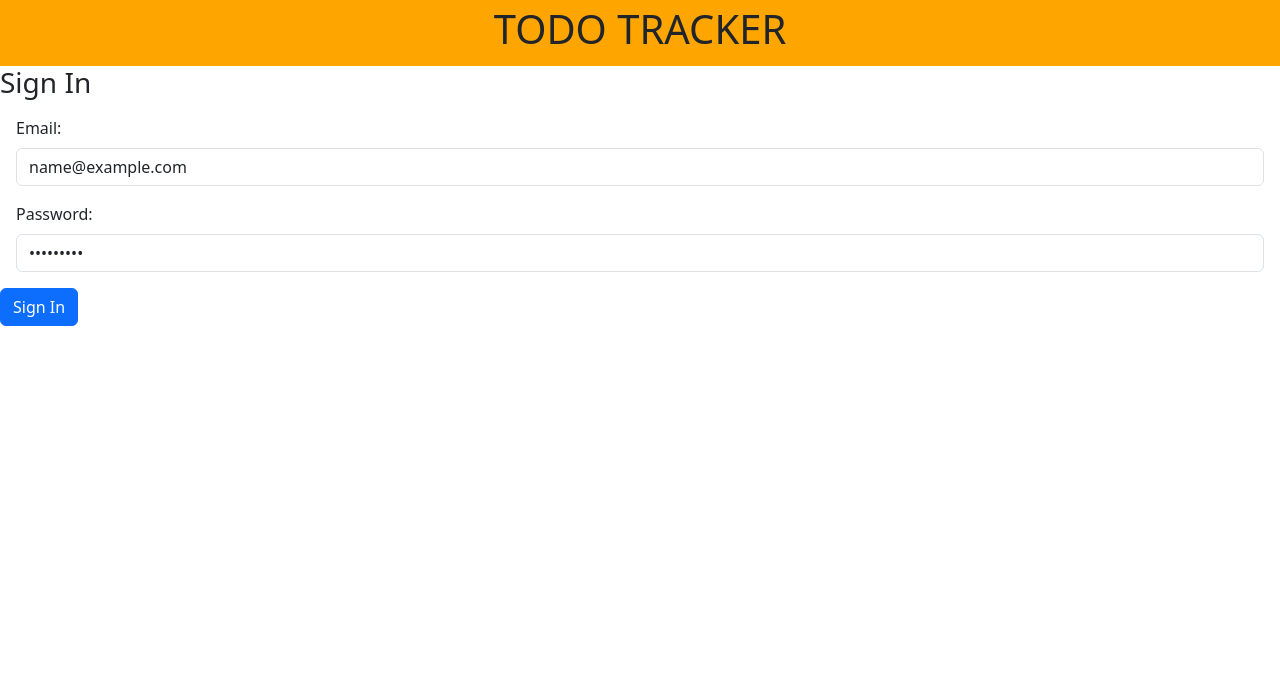
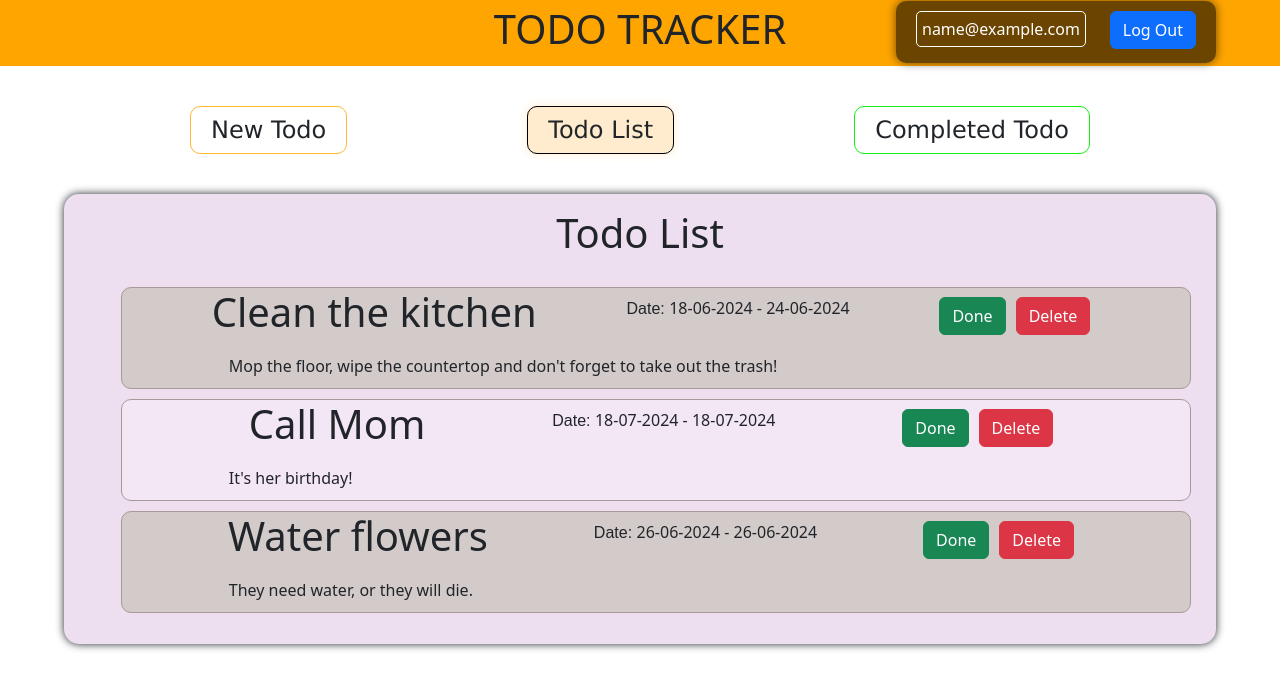
Before and after one commit to NagendraVarma1/Todo-Project, a React (Create React App) app: page / in a window 1280 px wide. Both pictures are taken after typing "name@example.com", "Sample123" into the empty fields and a click on the button "Sign In". Shown: the top 690 px of the page. Built offline with nearby package versions, Linux system fonts and the light colour scheme.

Commit message:
signin added

```diff
--- a/src/App.js
+++ b/src/App.js
@@ -5,21 +5,23 @@ import RootLayout from './Components/RootLayout/RootLayout';
 import List from './Components/List/List';
 import CompletedTodo from './Components/CompletedTodo/CompletedTodo';
 import Signin from './Components/SignIn/Signin';
+import { useContext } from 'react';
+import AuthContext from './Store/auth-context';
 // import Trash from './Components/Trash/Trash';
 
 function App() {
 
-  const email = localStorage.getItem('email')
-  console.log(email)
+
+  const authCtx = useContext(AuthContext)
 
   const router = createBrowserRouter([
     {
       path: '/',
       element: <RootLayout />,
       children: [
-        {path: '/', element: email ? <List /> : <Signin />},
-        {path: '/form', element: email ? <TodoForm /> : <Signin />},
-        {path: '/completedTodo', element: email ? <CompletedTodo /> : <Signin />},
+        {path: '/', element: authCtx.loggedIn ? <List /> : <Signin />},
+        {path: '/form', element: authCtx.loggedIn ? <TodoForm /> : <Signin />},
+        {path: '/completedTodo', element: authCtx.loggedIn ? <CompletedTodo /> : <Signin />},
         // {path: '/trash', element: <Trash />}
       ]
     }
--- a/src/Components/Cards/Cards.js
+++ b/src/Components/Cards/Cards.js
@@ -1,13 +1,29 @@
 import { useLocation, useNavigate } from "react-router-dom";
 import classes from "./Cards.module.css";
+import { useContext } from "react";
+import AuthContext from "../../Store/auth-context";
+import { Button } from "react-bootstrap";
 
 const Cards = () => {
   const location = useLocation();
   const navigate = useNavigate();
   const path = location.pathname;
+  const authCtx = useContext(AuthContext)
+
+  const user = localStorage.getItem('email')
+
+  const logoutHandler = () => {
+    authCtx.logOut()
+  }
 
   return (
     <div className={classes.mainDiv}>
+      <div className={classes.userDiv}>
+        <p>{user}</p>
+        <Button className={classes.btn} onClick={logoutHandler}>
+          Log Out
+        </Button>
+      </div>
       <div
         className={path === "/form" ? classes.newTodoActive : classes.newTodo}
         onClick={() => navigate("/form")}
--- a/src/Components/Cards/Cards.module.css
+++ b/src/Components/Cards/Cards.module.css
@@ -2,6 +2,32 @@
     display: flex;
     justify-content: space-evenly;
     padding: 40px 10px;
+}
+
+
+.userDiv{
+    display: flex;
+    justify-content: space-between;
+    position: absolute;
+    top: 1px;
+    left: 70%;
+    width: 25%;
+    height: max-content;
+    box-shadow: 0px 0px 10px rgba(0, 0, 0, 0.581);
+    background-color: rgba(0, 0, 0, 0.581);
+    border-radius: 10px;
+    padding: 10px 20px 0 20px;
+}
+
+.userDiv p{
+    border: 1px solid white;
+    border-radius: 5px;
+    padding: 5px;
+    color: white;
+}
+
+.btn{
+    height: max-content;
 }
 
 .newTodo, .todoList, .completedTodo, .trash{
--- a/src/Components/SignIn/Signin.js
+++ b/src/Components/SignIn/Signin.js
@@ -1,11 +1,14 @@
 import { Button, Form } from "react-bootstrap";
 import classes from './Signin.module.css'
-import { useRef } from "react";
+import { useContext, useRef } from "react";
+import AuthContext from "../../Store/auth-context";
 
 const Signin = () => {
 
     const emailInputRef = useRef();
     const passwordInputRef = useRef();
+
+    const authCtx = useContext(AuthContext)
 
     const formSubmitHandler = (event) => {
         event.preventDefault();
@@ -13,7 +16,7 @@ const Signin = () => {
         const email = emailInputRef.current.value;
         const password = passwordInputRef.current.value;
 
-        localStorage.setItem('email', email);
+        authCtx.logIn(email);
         console.log(password)
         //here we have to add the authentication code
     }
--- a/src/Components/SignIn/Signin.module.css
+++ b/src/Components/SignIn/Signin.module.css
@@ -0,0 +1,17 @@
+.header{
+    text-align: center;
+    margin-top: 5%;
+}
+
+.form{
+    width: 40%;
+    margin: 3% 30%;
+    background-color: #F4E7F5;
+    border-radius: 15px;
+    box-shadow: 0 0 8px;
+    padding: 15px;
+}
+.btn{
+    width: 20%;
+    margin-left: 40%;
+}
--- /dev/null
+++ b/src/Store/AuthProvider.js
@@ -0,0 +1,29 @@
+import { useState } from "react"
+import AuthContext from "./auth-context"
+
+const AuthProvider = (props) => {
+    const initialState = localStorage.getItem('email')
+    const [email, setEmail] = useState(initialState)
+
+    let userLoggedIn = !!email;
+
+    const loginHandler = (email) => {
+        setEmail(email)
+        localStorage.setItem('email', email)
+    }
+
+    const logoutHandler = () => {
+        setEmail(null)
+        localStorage.removeItem('email')
+    }
+
+    const authContext = {
+        email: email,
+        loggedIn: userLoggedIn,
+        logIn: loginHandler,
+        logOut: logoutHandler,
+    }
+    return <AuthContext.Provider value={authContext}>{props.children}</AuthContext.Provider>
+}
+
+export default AuthProvider;
--- /dev/null
+++ b/src/Store/auth-context.js
@@ -0,0 +1,10 @@
+import React from 'react'
+
+const AuthContext = React.createContext({
+    email: '',
+    loggedIn: false,
+    logIn: (email) => {},
+    logOut: () => {}
+})
+
+export default AuthContext;
--- a/src/index.js
+++ b/src/index.js
@@ -1,15 +1,18 @@
-import React from 'react';
-import ReactDOM from 'react-dom/client';
-import './index.css';
-import App from './App';
-import reportWebVitals from './reportWebVitals';
-import 'bootstrap/dist/css/bootstrap.min.css';
+import React from "react";
+import ReactDOM from "react-dom/client";
+import "./index.css";
+import App from "./App";
+import reportWebVitals from "./reportWebVitals";
+import "bootstrap/dist/css/bootstrap.min.css";
+import AuthProvider from "./Store/AuthProvider";
 
-const root = ReactDOM.createRoot(document.getElementById('root'));
+const root = ReactDOM.createRoot(document.getElementById("root"));
 root.render(
-  <React.StrictMode>
-    <App />
-  </React.StrictMode>
+  <AuthProvider>
+    <React.StrictMode>
+      <App />
+    </React.StrictMode>
+  </AuthProvider>
 );
 
 // If you want to start measuring performance in your app, pass a function
```
